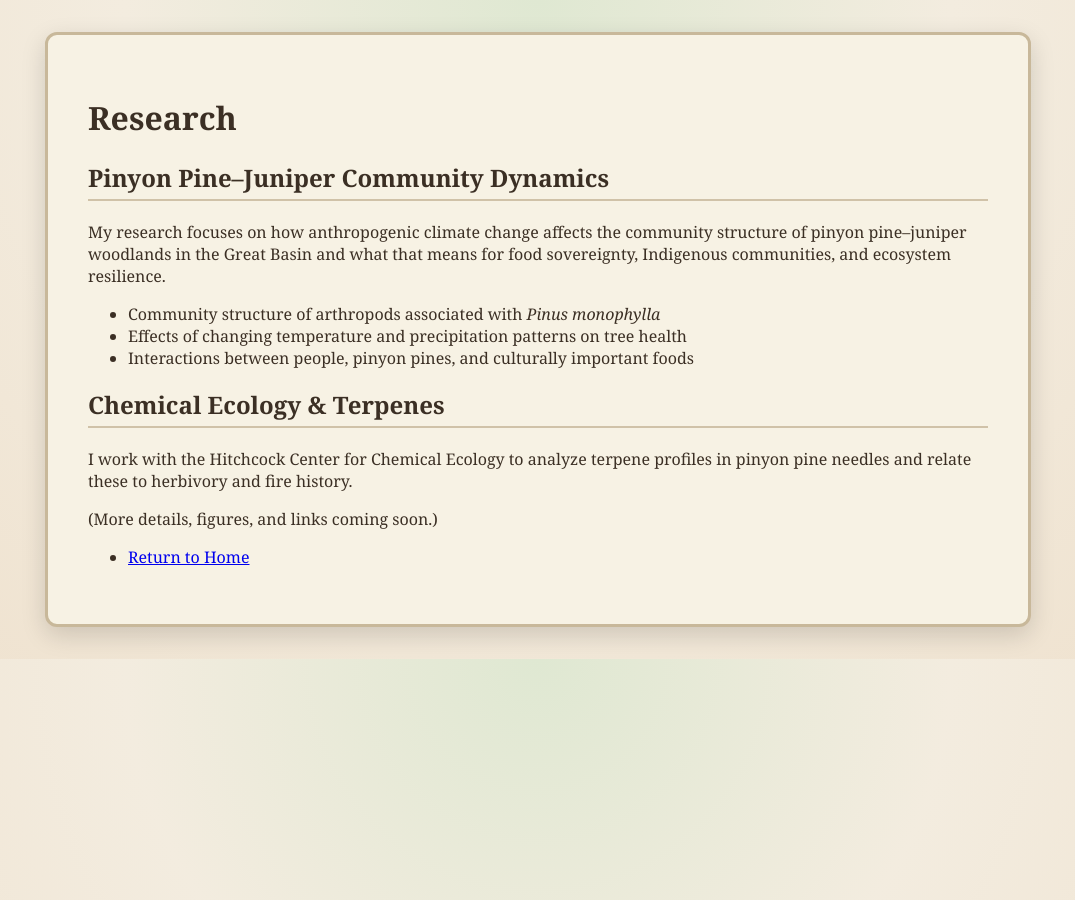
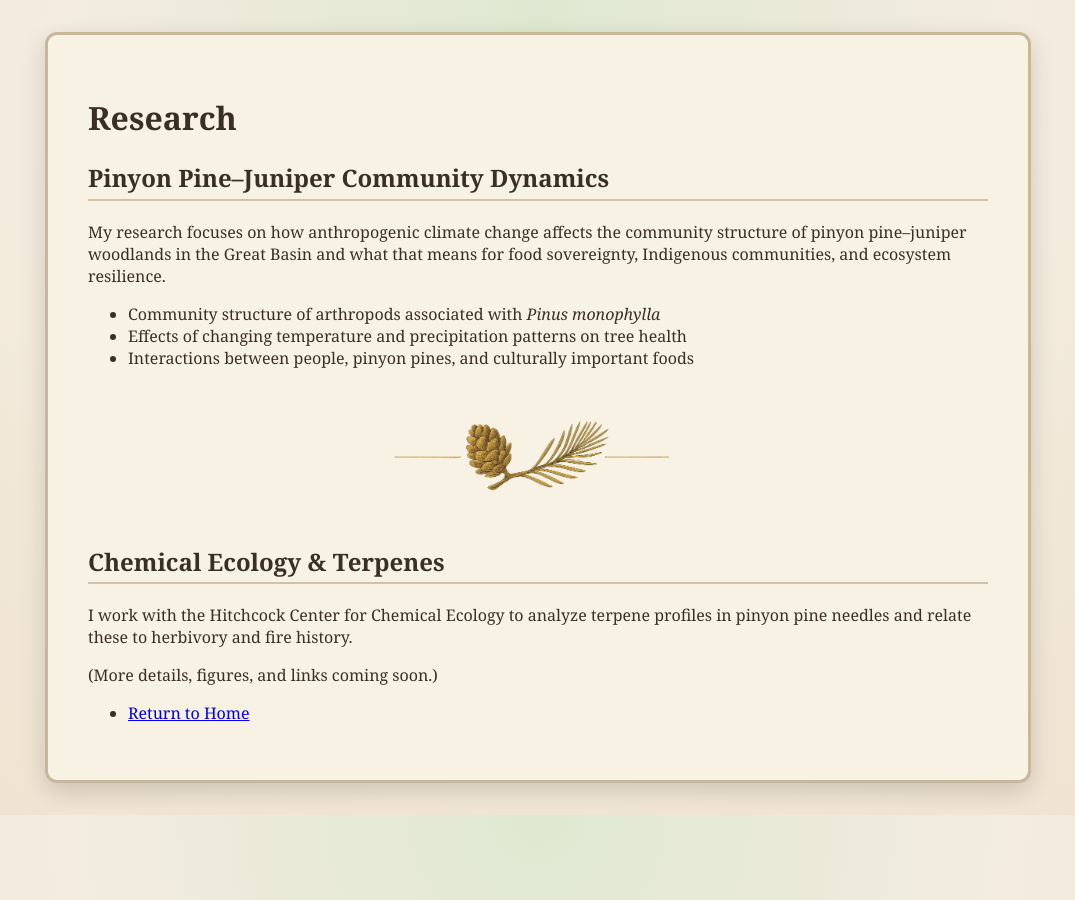
Before and after one commit to ChloeCollierAllen/ChloeCollierAllen.github.io, a Jekyll site: the page built from research.md, in a window 1280 px wide. Shown: the whole page, without its empty margins (102-1177 px from the left). Built offline with Jekyll 4.4.1, drawn with Linux system fonts in a browser that asks for light colours.

Commit message:
Update research.md
updating-research.md

```diff
--- a/research.md
+++ b/research.md
@@ -14,6 +14,8 @@ means for food sovereignty, Indigenous communities, and ecosystem resilience.
 - Effects of changing temperature and precipitation patterns on tree health
 - Interactions between people, pinyon pines, and culturally important foods
 
+<div class="botanical-divider"></div>
+
 ## Chemical Ecology & Terpenes
 I work with the Hitchcock Center for Chemical Ecology to analyze terpene
 profiles in pinyon pine needles and relate these to herbivory and fire history.
```
